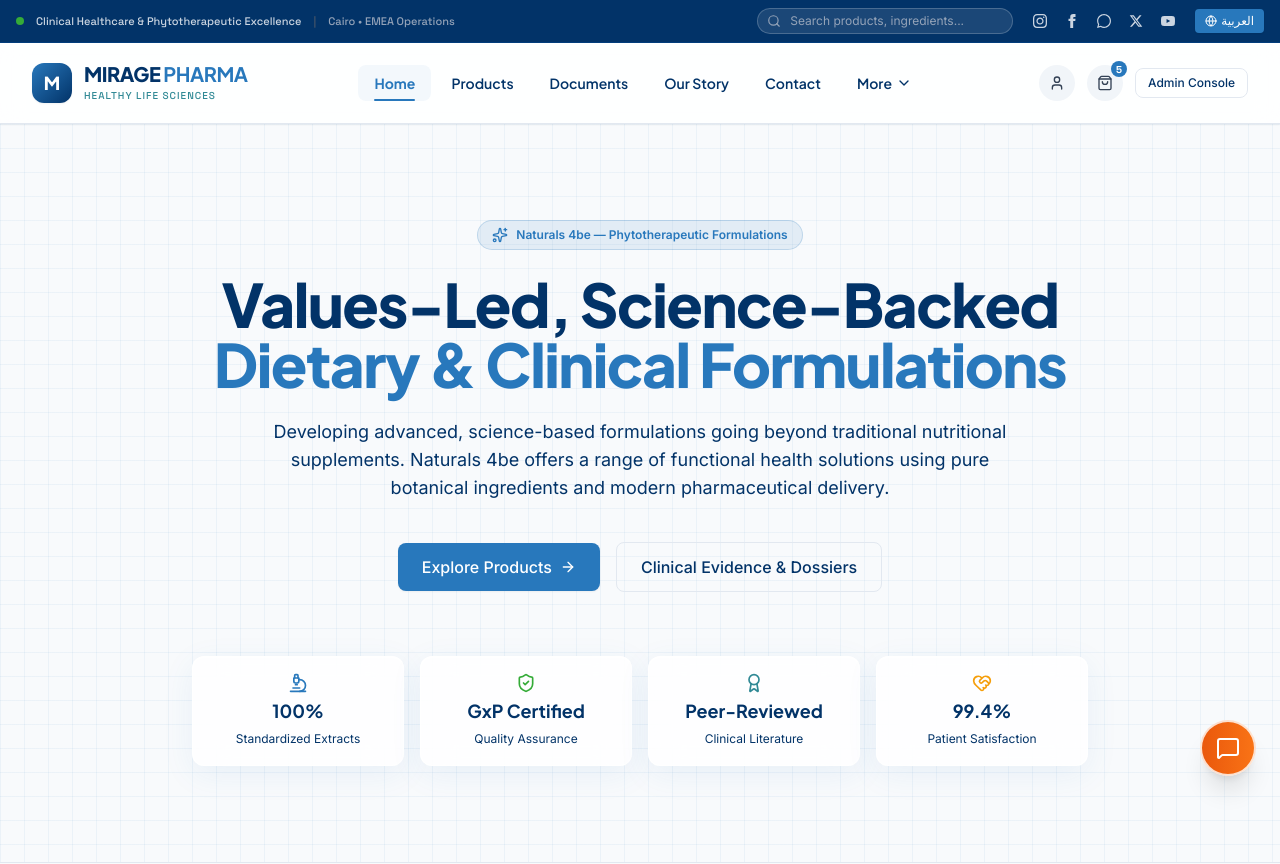
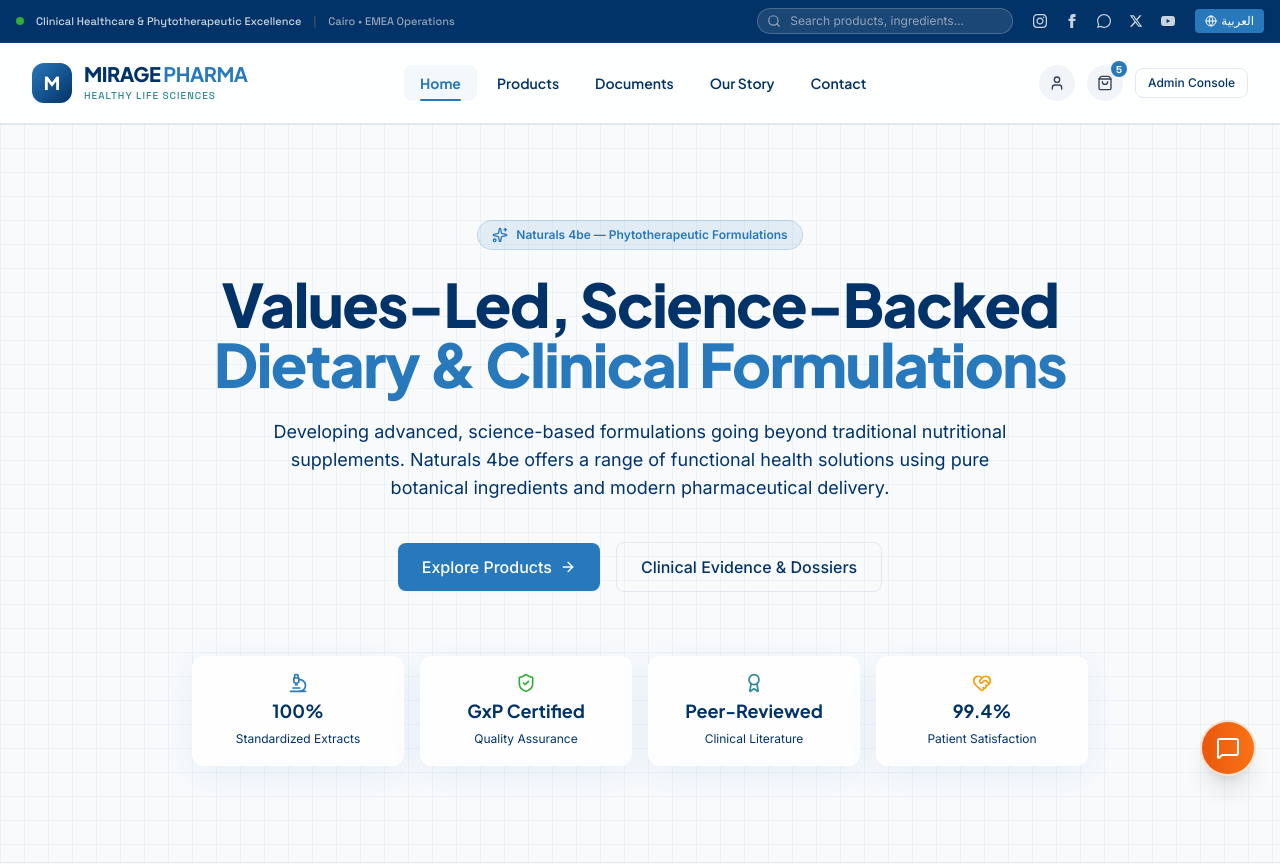
Before and after one commit to Ab-Coder123/mirage-direction-two, a Next.js app in the folder apps/web/: page / in a window 1280 px wide. Shown: the top 864 px of the page. Built offline with nearby package versions, Linux system fonts and the light colour scheme.

Commit message:
fix: remove More dropdown and nested pages from Navbar

```diff
--- a/apps/web/components/shell/Navbar.tsx
+++ b/apps/web/components/shell/Navbar.tsx
@@ -8,7 +8,6 @@
   X,
   User,
   ShoppingBag,
-  ChevronDown,
 } from 'lucide-react';
 import { cn } from '@mirage/utils';
 import { Button } from '@mirage/ui';
@@ -16,7 +15,6 @@
 interface NavItem {
   label: string;
   href: string;
-  children?: { label: string; href: string; description?: string }[];
 }
 
 const NAV_ITEMS: NavItem[] = [
@@ -25,21 +23,11 @@
   { label: 'Documents', href: '/documents' },
   { label: 'Our Story', href: '/our-story' },
   { label: 'Contact', href: '/contact' },
-  {
-    label: 'More',
-    href: '#',
-    children: [
-      { label: 'Quality & Compliance', href: '/quality', description: 'GxP validation and clinical standards' },
-      { label: 'Frequently Asked Questions', href: '/faq', description: 'Dosage, storage, and healthcare FAQs' },
-      { label: 'Privacy Policy', href: '/privacy-policy', description: 'Patient and customer data protection' },
-    ],
-  },
 ];
 
 export const Navbar: React.FC = () => {
   const pathname = usePathname();
   const [mobileOpen, setMobileOpen] = React.useState(false);
-  const [moreDropdownOpen, setMoreDropdownOpen] = React.useState(false);
 
   return (
     <nav className="sticky top-0 z-50 w-full bg-white/85 backdrop-blur-md border-b border-brand-border-subtle shadow-sm transition-all">
@@ -63,51 +51,6 @@
         <div className="hidden lg:flex items-center gap-1 font-heading text-sm font-semibold text-brand-navy">
           {NAV_ITEMS.map((item) => {
             const isActive = pathname === item.href;
-
-            if (item.children) {
-              return (
-                <div
-                  key={item.label}
-                  className="relative"
-                  onMouseEnter={() => setMoreDropdownOpen(true)}
-                  onMouseLeave={() => setMoreDropdownOpen(false)}
-                >
-                  <button
-                    className={cn(
-                      'flex items-center gap-1 px-4 py-2 rounded-lg transition-colors hover:text-brand-primary hover:bg-slate-50',
-                      moreDropdownOpen && 'text-brand-primary bg-slate-50'
-                    )}
-                  >
-                    <span>{item.label}</span>
-                    <ChevronDown className="w-4 h-4 transition-transform duration-200" />
-                  </button>
-
-                  {/* Dropdown Menu */}
-                  {moreDropdownOpen && (
-                    <div className="absolute top-full right-0 w-64 pt-2 z-50">
-                      <div className="rounded-xl bg-white border border-brand-border-subtle p-2 shadow-xl ring-1 ring-black/5 animate-in fade-in-50 slide-in-from-top-2">
-                        {item.children.map((child) => (
-                          <Link
-                            key={child.href}
-                            href={child.href}
-                            className="block p-2.5 rounded-lg hover:bg-brand-surface transition-colors"
-                          >
-                            <span className="block font-medium text-xs text-brand-navy">
-                              {child.label}
-                            </span>
-                            {child.description && (
-                              <span className="block text-[11px] text-brand-text-muted mt-0.5">
-                                {child.description}
-                              </span>
-                            )}
-                          </Link>
-                        ))}
-                      </div>
-                    </div>
-                  )}
-                </div>
-              );
-            }
 
             return (
               <Link
@@ -174,26 +117,6 @@
       {mobileOpen && (
         <div className="lg:hidden border-t border-brand-border-subtle bg-white px-4 pt-3 pb-6 space-y-2 animate-in slide-in-from-top duration-200">
           {NAV_ITEMS.map((item) => {
-            if (item.children) {
-              return (
-                <div key={item.label} className="pt-2 border-t border-slate-100">
-                  <span className="block px-3 py-1 text-xs font-bold text-slate-400 uppercase tracking-wider">
-                    {item.label}
-                  </span>
-                  {item.children.map((child) => (
-                    <Link
-                      key={child.href}
-                      href={child.href}
-                      onClick={() => setMobileOpen(false)}
-                      className="block px-3 py-2 rounded-lg text-sm text-brand-navy hover:bg-slate-50 font-medium"
-                    >
-                      {child.label}
-                    </Link>
-                  ))}
-                </div>
-              );
-            }
-
             const isActive = pathname === item.href;
             return (
               <Link
```
